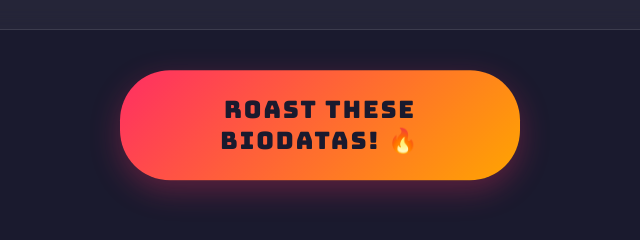
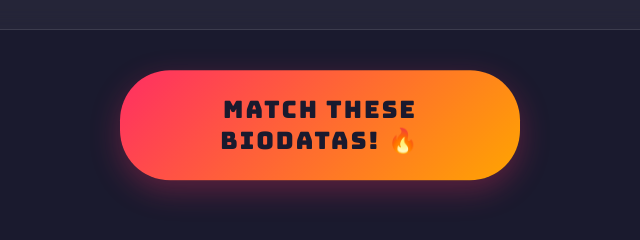
Before and after one commit to harshh1505/BiodataMatcher, a plain HTML site: page index.html in a window 1280 px wide. Shown: the part 1970-2210 px from the top of the page, 320-960 px from the left. Drawn offline with nearby package versions, Linux system fonts and the light colour scheme.

Commit message:
Update button text to Match These Biodatas

```diff
--- a/index.html
+++ b/index.html
@@ -211,7 +211,7 @@
             </div>
 
             <button class="roast-button" onclick="generateRoast()">
-                Roast These Biodatas! 🔥
+                Match These Biodatas! 🔥
             </button>
         </div>
 
```
